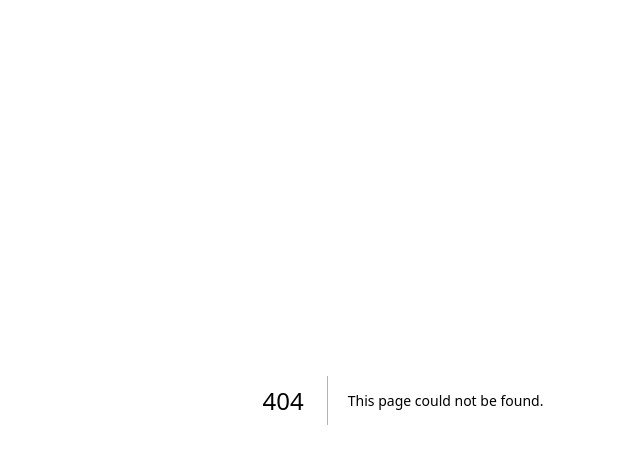
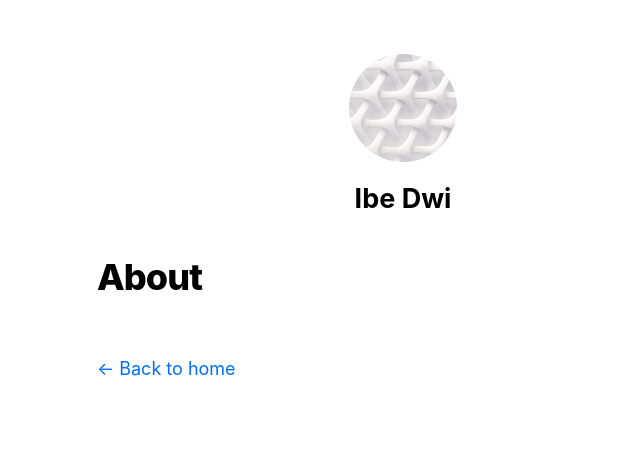
Before and after one commit to ibedwi/ibedwi.dev, a Next.js app: page /about in a window 1280 px wide. Before the commit this address had no page. Shown: the top 464 px of the page, without its empty margins (237-877 px from the left). Built offline with nearby package versions, Linux system fonts and the light colour scheme.

Commit message:
feat: about

```diff
--- /dev/null
+++ b/pages/about.tsx
@@ -0,0 +1,16 @@
+import Head from "next/head";
+import Layout from "../components/layout";
+import utilStyles from '../styles/utils.module.css'
+
+export default function About() {
+  return (
+    <Layout>
+      <Head>
+        <title>About</title>
+      </Head>
+      <article>
+        <h1 className={utilStyles.headingXl}>About</h1>
+      </article>
+    </Layout>
+  )
+}
```
Also changed, not shown: 1 other file (tests, documents, lock files or other folders).
